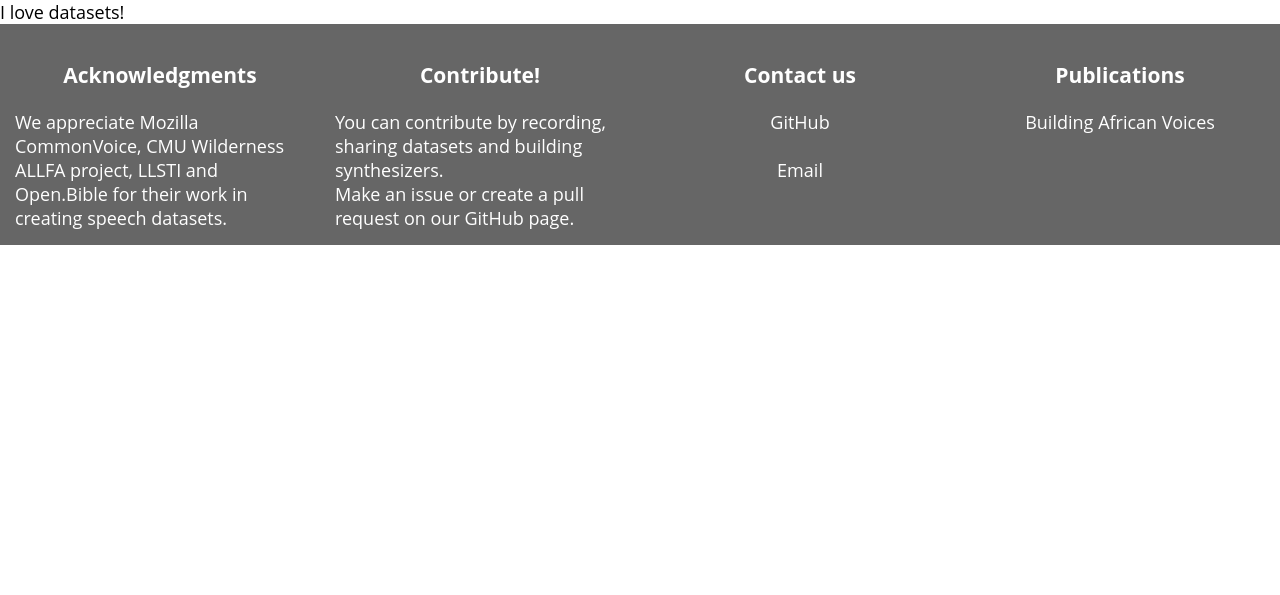
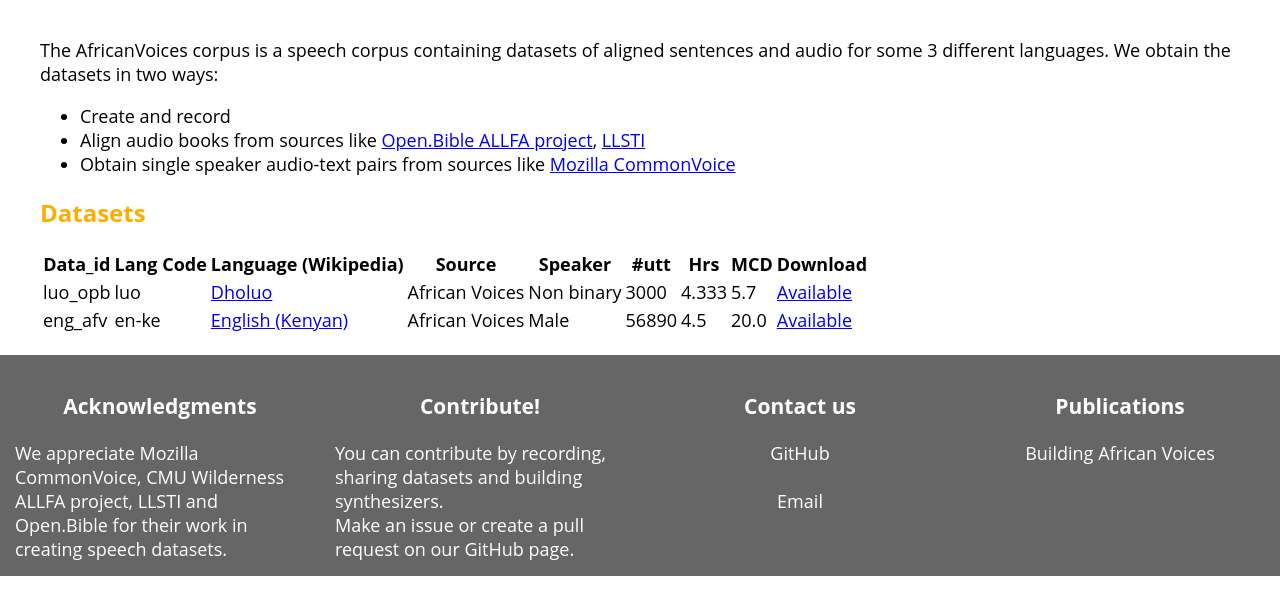
Before and after one commit to Pogayo/african-voices-web, a Django app: page /datasets in a window 1280 px wide. Shown: the part 78-673 px from the top of the page. Run offline with Django 4.2, Linux system fonts and the light colour scheme; data comes from the database, SQL or seed files in the repository; both versions use the stored data as it was after the commit.

Commit message:
implemented datasets page

```diff
--- a/app/models/language.py
+++ b/app/models/language.py
@@ -12,6 +12,7 @@ class Language(models.Model):
     lang_name = models.CharField(max_length=100)
     lang_native_speakers = models.IntegerField(default=0)
     lang_non_native_speakers = models.IntegerField(default=0)
+    lang_wikipedia_url = models.CharField(max_length=200, blank=True)
     created_at = models.DateTimeField(auto_now_add=True)
     updated_at = models.DateTimeField(auto_now=True)
     countries = models.ManyToManyField(Country)
--- a/app/static/app/style.css
+++ b/app/static/app/style.css
@@ -192,7 +192,7 @@ searchInput {
     padding: 20px;
 }
 
-#page-content{
+.page-content{
     padding: 20px 40px;
     font-size: 18px;
 }
--- a/app/templates/app/datasets.html
+++ b/app/templates/app/datasets.html
@@ -1,8 +1,59 @@
 {% extends "app/base_generic.html" %}
 {% block title %}<title>Datasets</title>{% endblock %}
 {% block content %}
-<div>
-    I love datasets!
-</div>
+    <div class="page-content">
+        <p>The AfricanVoices corpus is a speech corpus containing datasets of aligned sentences and audio for
+            some {{ num_languages }} different languages. We obtain the datasets in two ways:
+        <ul>
+            <li>Create and record</li>
+            <li> Align audio books from sources like <a href="https://open.bible/resources/" target="_blank">Open.Bible </a> <a href="https://github.com/getalp/ALFFA_PUBLIC" target="_blank">ALLFA project</a>, <a href="http://www.llsti.org/" target="_blank"> LLSTI </a></li>
+            <li> Obtain single speaker audio-text pairs from sources like <a href="https://commonvoice.mozilla.org/" target="_blank"> Mozilla CommonVoice</a></li>
+        </ul>
+
+        <section id="sect-datasets">
+            <h2 class="h2-primary">Datasets</h2>
+
+            <table>
+                <tr>
+                    <th> Data_id</th>
+                    <th> Lang Code</th>
+                    <th> Language (Wikipedia)</th>
+                    <th> Source</th>
+                    <th> Speaker</th>
+                    <th> #utt</th>
+                    <th> Hrs</th>
+                    <th> MCD</th>
+                    {#                    <th> rfs #utt</th>#}
+                    {#                    <th> rfs #mcd </th>#}
+                    <th> Download</th>
+                </tr>
+                {% for dataset in datasets %}
+                    <tr>
+                        <td>{{ dataset.data_id }}</td>
+                        <td>{{ dataset.lang.lang_code_639_2 }}</td>
+                        {% if not dataset.lang.lang_wikipedia_url %}
+                            <td>{{ dataset.lang.lang_name }}  </td>
+                        {% else %}
+                            <td>
+                                <a href={{ dataset.lang.lang_wikipedia_url }} target="_blank">{{ dataset.lang.lang_name }}</a>
+                            </td>
+                        {% endif %}
+                        <td>{{ dataset.source }}</td>
+                        <td> {{ dataset.speaker_gender }}</td>
+                        <td>{{ dataset.pass1_utt }}</td>
+                        <td>{{ dataset.pass1_mcd }}</td>
+                        <td>{{ dataset.duration }}</td>
+                        {% if not dataset.data_location %}
+                            <td> Unavailable</td>
+                        {% else %}
+                            <td><a href="#">Available</a></td>
+                        {% endif %}
+                    </tr>
+                {% endfor %}
+            </table>
+
+        </section>
+
+    </div>
 
 {% endblock %}
--- a/app/templates/app/flite.html
+++ b/app/templates/app/flite.html
@@ -2,7 +2,7 @@
 {% load static %}
 {% block title %}<title>Flite</title>{% endblock %}
 {% block content %}
-<div id="page-content">
+<div class="page-content">
     <h1>Flite</h1>
     <p> You might want to use the voices on your mobile applications, browser, or desktop. With <a href="http://cmuflite.org/" target="_blank">Flite</a>, a
         TTS engine
--- a/app/templates/app/language.html
+++ b/app/templates/app/language.html
@@ -2,7 +2,7 @@
 {% load static %}
 {% block title %} <title>{{ language.lang_name }}</title> {% endblock %} # get me language
 {% block content %}
-    <div id="page-content">
+    <div class="page-content">
         <h1 style="margin-top: -10px"> Language: {{ language.lang_name }}</h1>
 
         <div class="row" style="margin-top: -30px">
--- a/app/views.py
+++ b/app/views.py
@@ -9,7 +9,7 @@ from django.shortcuts import render
 from django.views.decorators.csrf import csrf_exempt
 
 from .forms import SynthesizeForm
-from .models import Language, SynthesizeRequestModel
+from .models import Language, SynthesizeRequestModel, Dataset
 
 
 def delete_audio(audio_path):
@@ -25,7 +25,9 @@ def index(request):
 
 
 def datasets(request):
-    context = {'languages': Language.objects.all(), }
+    datasets = Dataset.objects.all()
+    languages = Language.objects.all()
+    context = {'languages': languages, 'datasets' : datasets, 'num_languages': len(languages), 'num_datasets': len(datasets)}
     return render(request, 'app/datasets.html', context)
 
 
```
Also changed, not shown: app/migrations/0014_language_lang_wikipedia_url.py (added), db.sqlite3.
